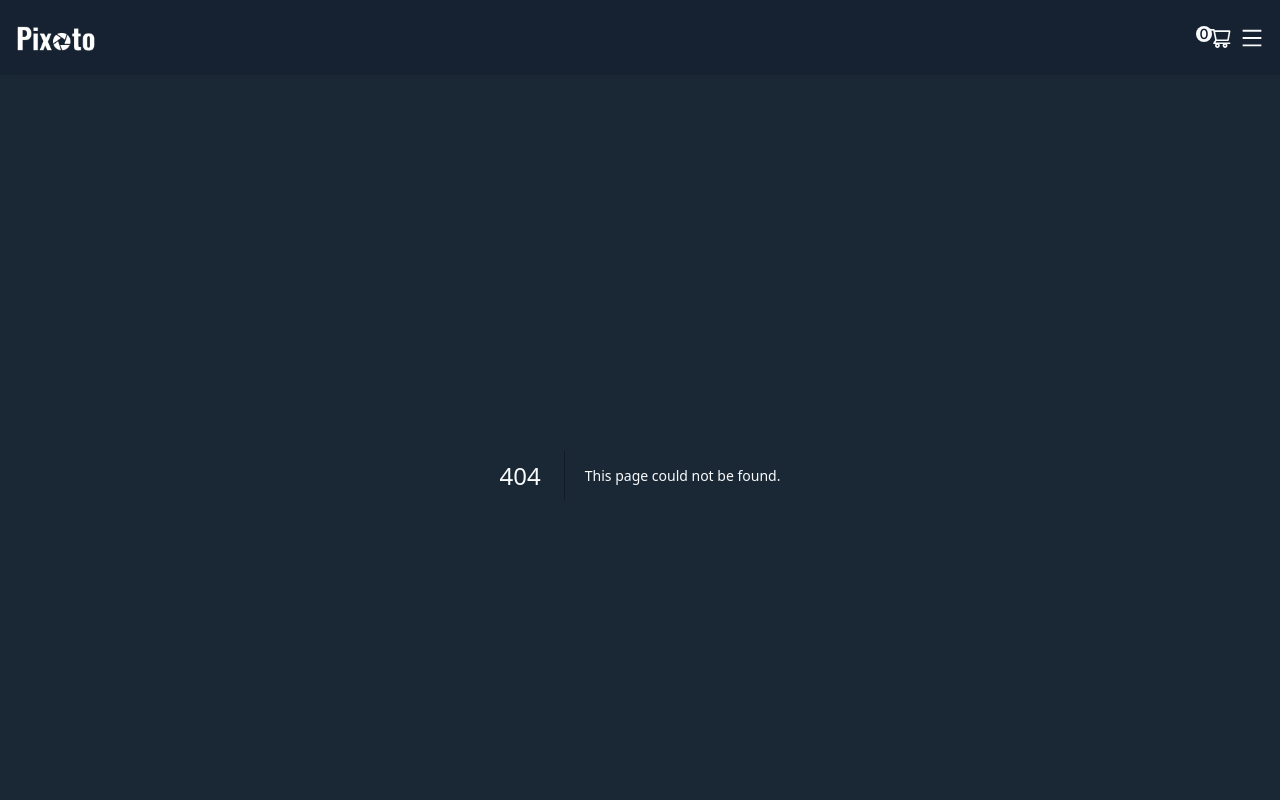
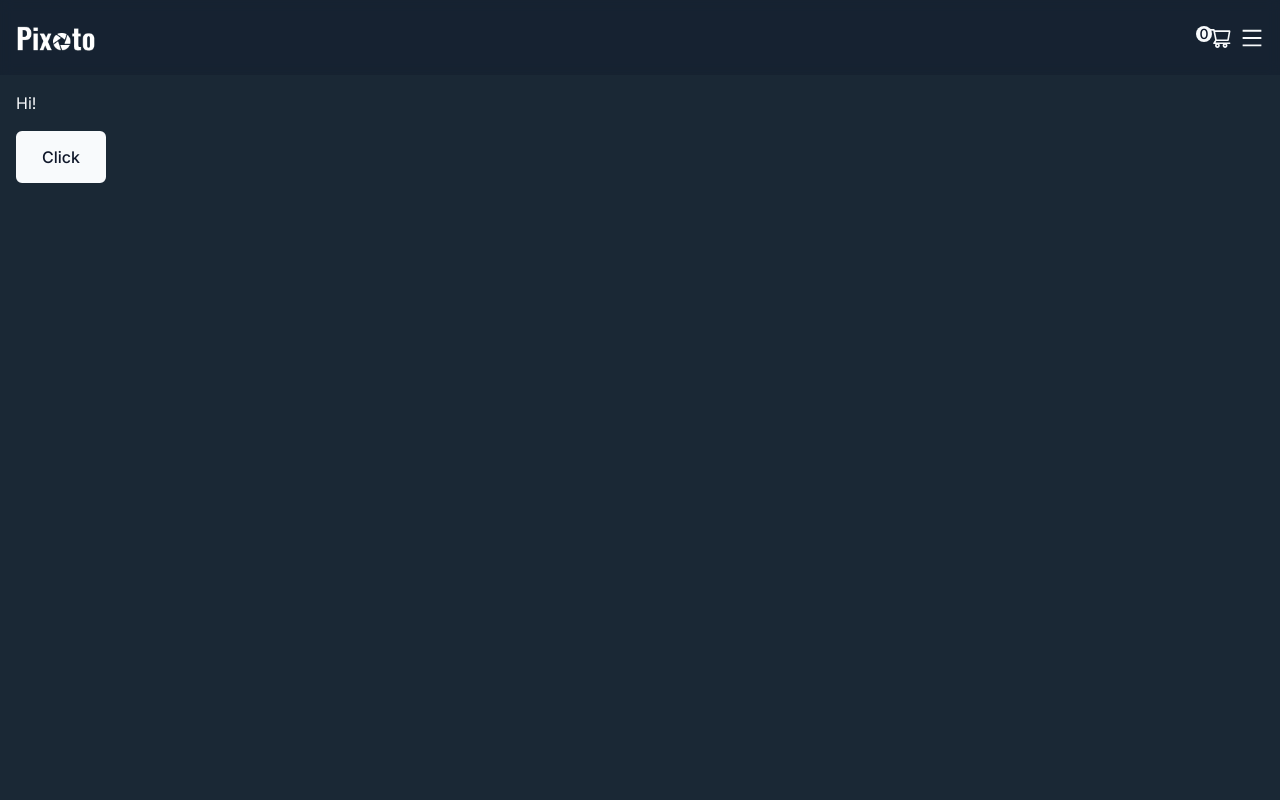
Before and after one commit to seesmof/Pixoto-Photos-Website, a Next.js app: page /testing in a window 1280 px wide. Before the commit this address had no page. Shown: the top 800 px of the page. Built offline with nearby package versions, Linux system fonts and the light colour scheme.

Commit message:
build(deps): update globals.css and package-lock.json

```diff
--- a/app/globals.css
+++ b/app/globals.css
@@ -13,13 +13,13 @@
     @apply pt-6 pb-10 text-lg text-slate-200;
   }
   .btn {
-    @apply rounded-md border-2 px-6 py-3 w-max flex font-medium items-center flex-row gap-2;
+    @apply rounded-md border-2 px-6 py-3 w-max flex font-medium items-center flex-row gap-2 duration-300 active:scale-95;
   }
   .btn-outline {
     @apply bg-transparent border-slate-50 text-slate-50;
   }
   .btn-fill {
-    @apply bg-slate-50 text-slate-900 border-transparent;
+    @apply bg-slate-50 text-slate-900 border-transparent hover:bg-transparent border-slate-50 hover:text-slate-50;
   }
   .footer-section {
     @apply uppercase font-bold text-lg;
--- /dev/null
+++ b/app/testing/layout.tsx
@@ -0,0 +1,26 @@
+import "../globals.css";
+import type { Metadata } from "next";
+import { Inter } from "next/font/google";
+
+const inter = Inter({ subsets: ["latin"] });
+
+export const metadata: Metadata = {
+  title: "Pixoto Photography Website",
+  description: "Generated by create next app",
+};
+
+export default function RootLayout({
+  children,
+}: {
+  children: React.ReactNode;
+}) {
+  return (
+    <html lang="en">
+      <body className={inter.className}>
+        <div className="bg-background text-slate-50 flex flex-col min-h-screen">
+          {children}
+        </div>
+      </body>
+    </html>
+  );
+}
--- /dev/null
+++ b/app/testing/page.tsx
@@ -0,0 +1,21 @@
+"use client";
+import React from "react";
+
+const TestingPage = () => {
+  return (
+    <>
+      <div className="flex flex-col p-4">Hi!</div>
+      <button
+        onClick={() => {
+          console.log("Clicked");
+          alert("Clicked");
+        }}
+        className="btn btn-fill mx-4"
+      >
+        Click
+      </button>
+    </>
+  );
+};
+
+export default TestingPage;
```
Also changed, not shown: app/testing/testing.ts (added).
